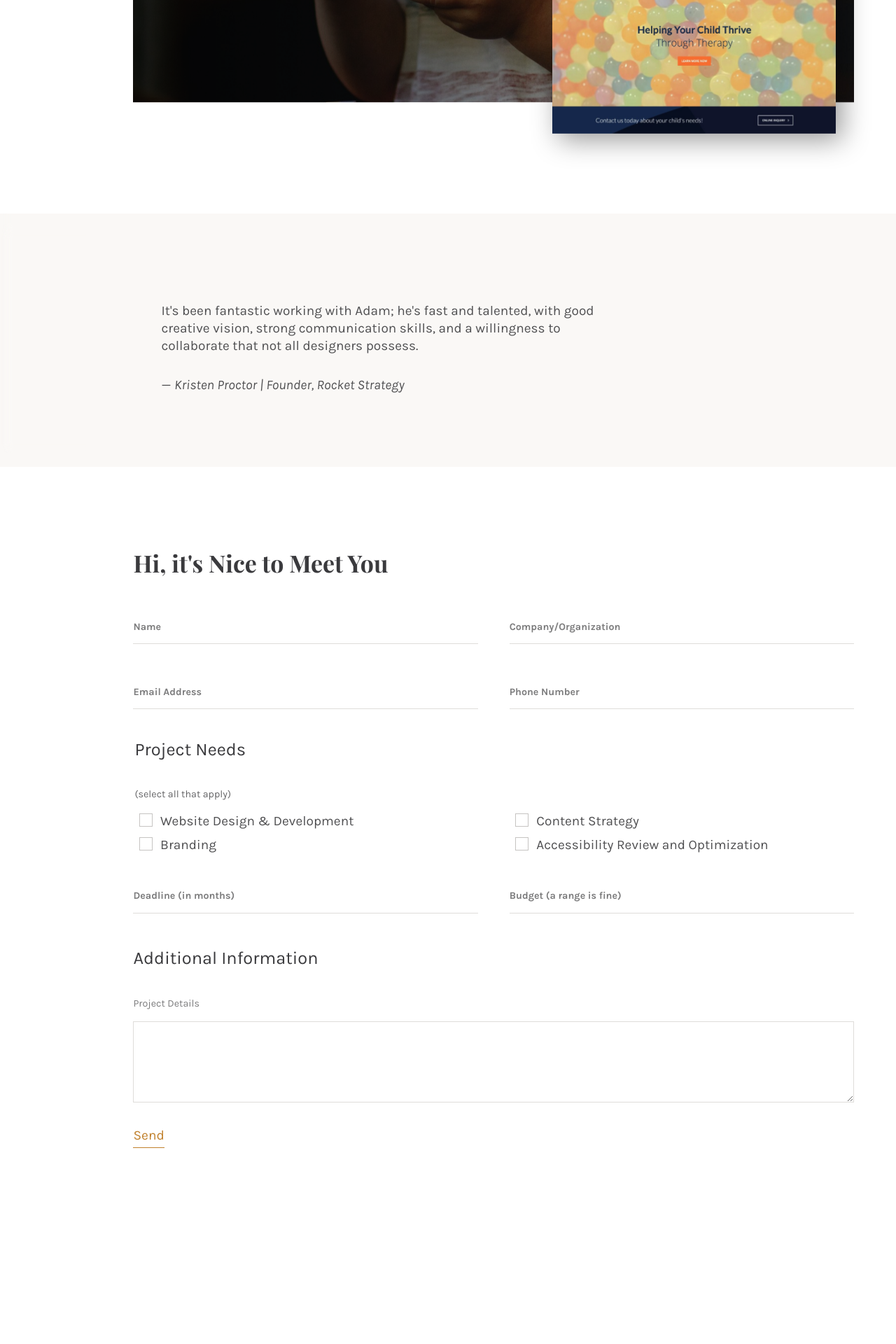
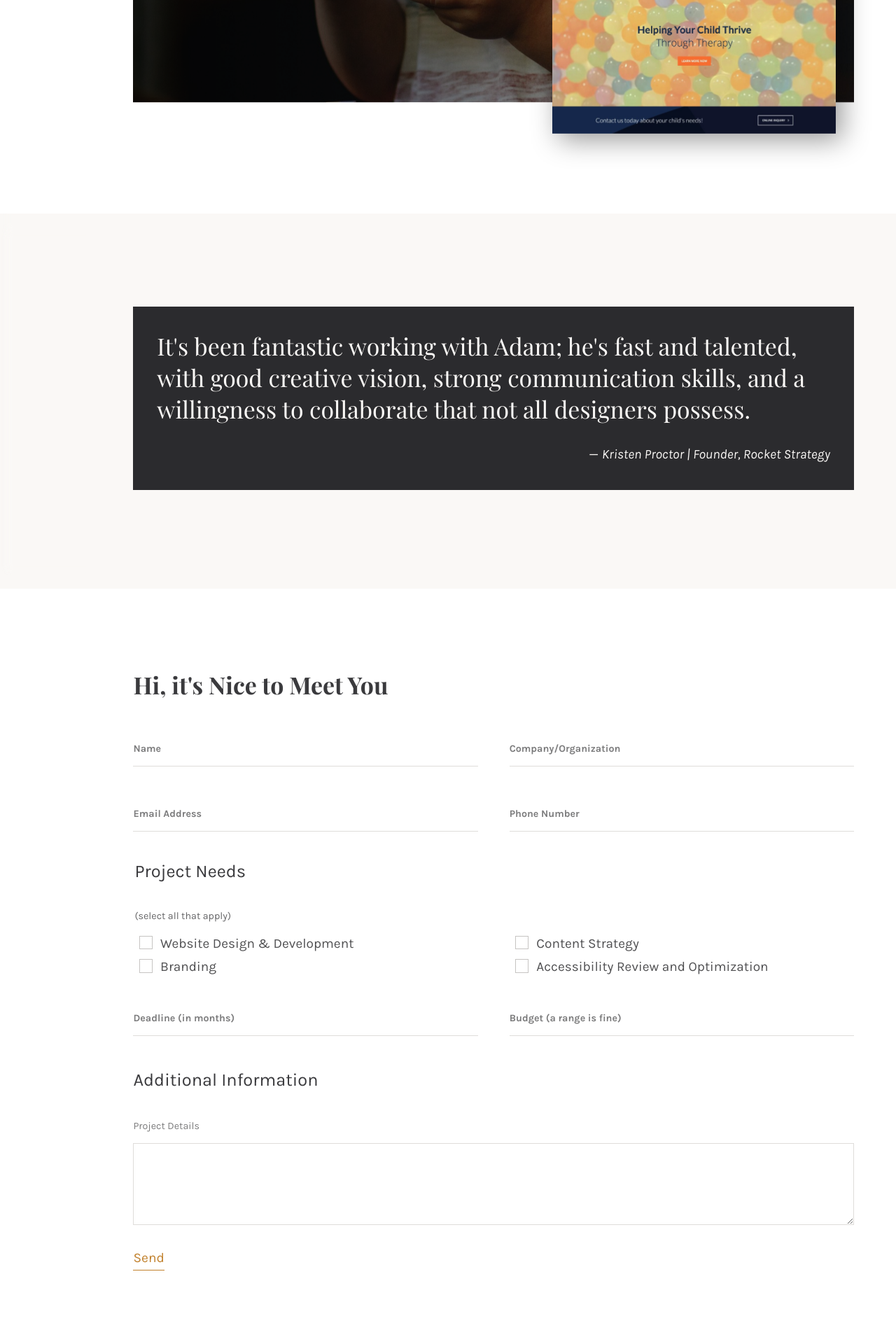
Before and after one commit to claxondesignco/claxondesignco.github.io, a Jekyll site: the page built from index.md, in a window 1280 px wide. Shown: the part 3153-5073 px from the top of the page at 70% size. Built offline with Jekyll 4.4.1, drawn with Linux system fonts in a browser that asks for light colours; nearby versions of some CDN libraries; comment, search, counter and statistics services are not loaded; before the commit the page ends 4899 px from its top, so only the background shows below that.

Commit message:
Changed "pull-quotes" to "testimonials"

```diff
--- a/_sass/_pull-quotes.sass
+++ b/_sass/_testimonials.sass
@@ -1,4 +1,4 @@
-.pull-quote
+.testimonial
   background-color: rgba(36,36,39,.96)
   color: $white-t4
   padding: ms(2)
@@ -9,18 +9,18 @@
   margin: ms(1) 0 ms(4) 0
   mix-blend-mode: multiply
 
-.pull-quote p
+.testimonial p
   font: ms(1) $serif
   line-height: ms(2)
   margin: 0 0 ms(0)
 
 @media (min-width: 768px)
-  .pull-quote p
+  .testimonial p
     font: ms(2) $serif
     line-height: ms(3)
     margin: 0 0 ms(1)
 
-.pull-quote footer
+.testimonial footer
     text-align: right
     font-size: ms(0)
 
--- a/css/main.scss
+++ b/css/main.scss
@@ -98,7 +98,7 @@ figure {
 	display: block;
 }
 
-@import "pull-quotes";
+@import "testimonials";
 
 code {
 	background: $white-s1;
```
